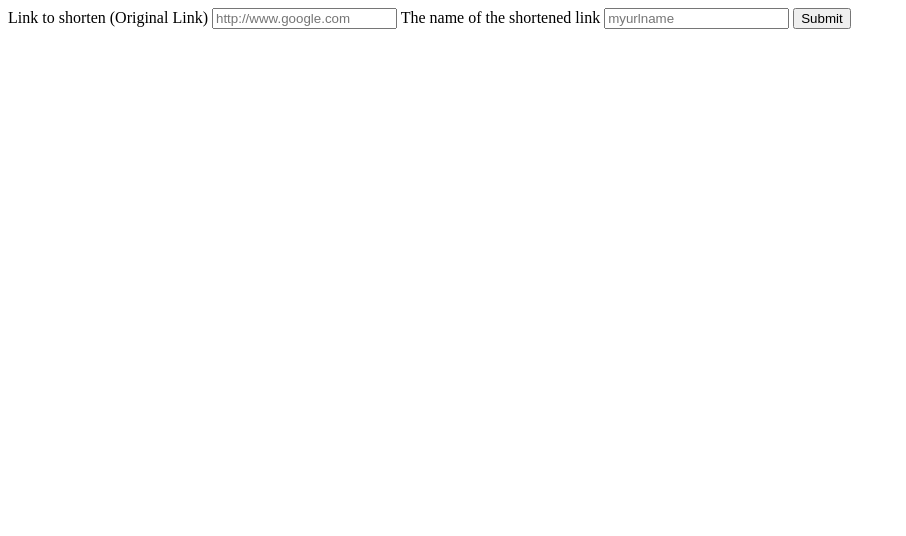
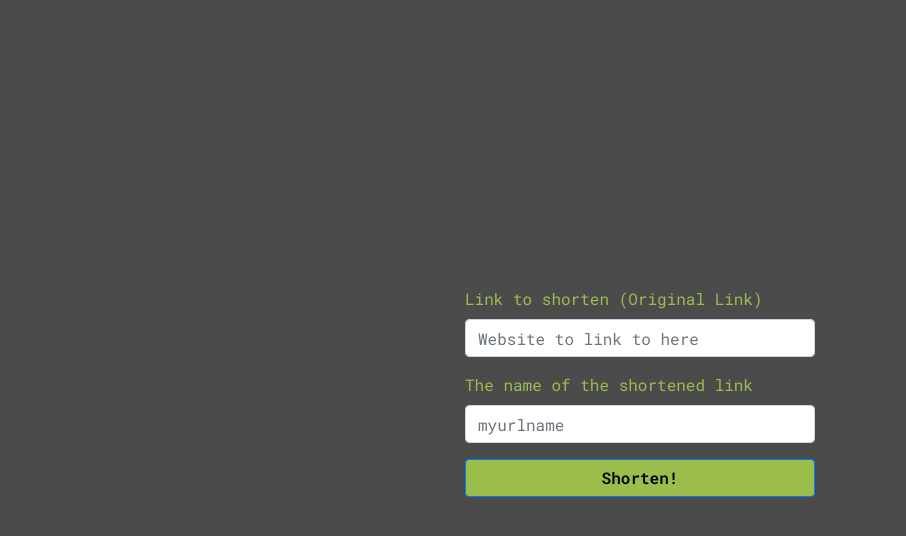
Before and after one commit to nosam1998/URLShortener, a Django app: page / in a window 1280 px wide. Shown: the top 536 px of the page, without its empty margins (0-906 px from the left). Run offline with Django 3.2, Linux system fonts and the light colour scheme; some libraries are stand-ins or nearby versions.

Commit message:
Added some style

```diff
--- a/Templates/base.html
+++ b/Templates/base.html
@@ -1,11 +1,37 @@
-<!DOCTYPE html>
+{% load static %}
+
+<!doctype html>
 <html lang="en">
 <head>
-    <meta charset="UTF-8">
+    <!-- Required meta tags -->
+    <meta charset="utf-8">
+    <meta name="viewport" content="width=device-width, initial-scale=1, shrink-to-fit=no">
+
+    <!-- Google Font's  -->
+    <link href="https://fonts.googleapis.com/css2?family=Roboto+Mono:wght@400;600&display=swap" rel="stylesheet">
+
+
+    <!-- Bootstrap CSS -->
+    <link rel="stylesheet" href="https://stackpath.bootstrapcdn.com/bootstrap/4.5.0/css/bootstrap.min.css"
+          integrity="sha384-9aIt2nRpC12Uk9gS9baDl411NQApFmC26EwAOH8WgZl5MYYxFfc+NcPb1dKGj7Sk" crossorigin="anonymous">
+
+    <!-- Custom Stylesheet -->
+    <link rel="stylesheet" href="{% static "css/style.css" %}">
     <title>{% block title %}{% endblock %}</title>
 </head>
 <body>
 {% block content %}
 {% endblock %}
+<!-- Optional JavaScript -->
+<!-- jQuery first, then Popper.js, then Bootstrap JS -->
+<script src="https://code.jquery.com/jquery-3.5.1.slim.min.js"
+        integrity="sha384-DfXdz2htPH0lsSSs5nCTpuj/zy4C+OGpamoFVy38MVBnE+IbbVYUew+OrCXaRkfj"
+        crossorigin="anonymous"></script>
+<script src="https://cdn.jsdelivr.net/npm/popper.js@1.16.0/dist/umd/popper.min.js"
+        integrity="sha384-Q6E9RHvbIyZFJoft+2mJbHaEWldlvI9IOYy5n3zV9zzTtmI3UksdQRVvoxMfooAo"
+        crossorigin="anonymous"></script>
+<script src="https://stackpath.bootstrapcdn.com/bootstrap/4.5.0/js/bootstrap.min.js"
+        integrity="sha384-OgVRvuATP1z7JjHLkuOU7Xw704+h835Lr+6QL9UvYjZE3Ipu6Tp75j7Bh/kR0JKI"
+        crossorigin="anonymous"></script>
 </body>
 </html>
--- a/Templates/home.html
+++ b/Templates/home.html
@@ -1,15 +1,38 @@
 {% extends "base.html" %}
 
+{% block title %}Home{% endblock %}
+
 {% block content %}
+    <div class="wrapper">
+        <div class="container vertical-center">
+            <div class="row">
 
-<form action="" method="post">{% csrf_token %}
-    <label for="originalLink">Link to shorten (Original Link)</label>
-    <input id="originalLink" name="original_url" placeholder="http://www.google.com" type="text">
+                <div class="col-12 col-md-4"></div>
 
-    <label for="urlSlug">The name of the shortened link</label>
-    <input id="urlSlug" name="slug" placeholder="myurlname" type="text">
+                <div class="col-12 col-md-4">
+                    <form action="" method="post">{% csrf_token %}
+                        <div class="form-group">
+                            <label for="originalLink">Link to shorten (Original Link)</label>
+                            <input id="originalLink" class="form-control" name="original_url"
+                                   placeholder="Website to link to here"
+                                   type="text">
+                        </div>
+                        <div class="form-group">
+                            <label for="urlSlug">The name of the shortened link</label>
+                            <input id="urlSlug" class="form-control" name="slug" placeholder="myurlname" type="text">
+                        </div>
 
-    <input type="submit">
-</form>
+                        <div class="form-group">
+                            <input class="btn btn-primary full-width" type="submit" value="Shorten!">
+                        </div>
+
+                    </form>
+                </div>
+            </div>
+
+            <div class="col-12 col-md-4"></div>
+        </div>
+    </div>
+
 
 {% endblock %}
--- a/URLShortenerDjango/settings.py
+++ b/URLShortenerDjango/settings.py
@@ -113,3 +113,5 @@ USE_TZ = True
 # https://docs.djangoproject.com/en/3.0/howto/static-files/
 
 STATIC_URL = '/static/'
+STATIC_ROOT = os.path.join(BASE_DIR, 'URLShortenerDjango/staticfiles')
+STATICFILES_DIRS = (os.path.join(BASE_DIR, 'static'),)
--- /dev/null
+++ b/static/css/style.css
@@ -0,0 +1,33 @@
+* {
+    font-family: 'Roboto Mono', monospace;
+    color: #9BBD4C;
+}
+
+body {
+    background-color: #4b4b4b;
+}
+
+.full-width {
+    width: 100% !important;
+}
+
+.btn {
+    background-color: #9BBD4C;
+    color: #000000;
+    font-weight: 600;
+}
+
+.btn:hover {
+    transition-duration: 200ms;
+    transition: ease-in-out;
+    background-color: #222222 !important;
+}
+
+.vertical-center {
+    margin: 0;
+    position: absolute;
+    top: 50%;
+    left: 50%;
+    -ms-transform: translate(-50%, -50%);
+    transform: translate(-50%, -50%);
+}
```
Also changed, not shown: 1 other file.
